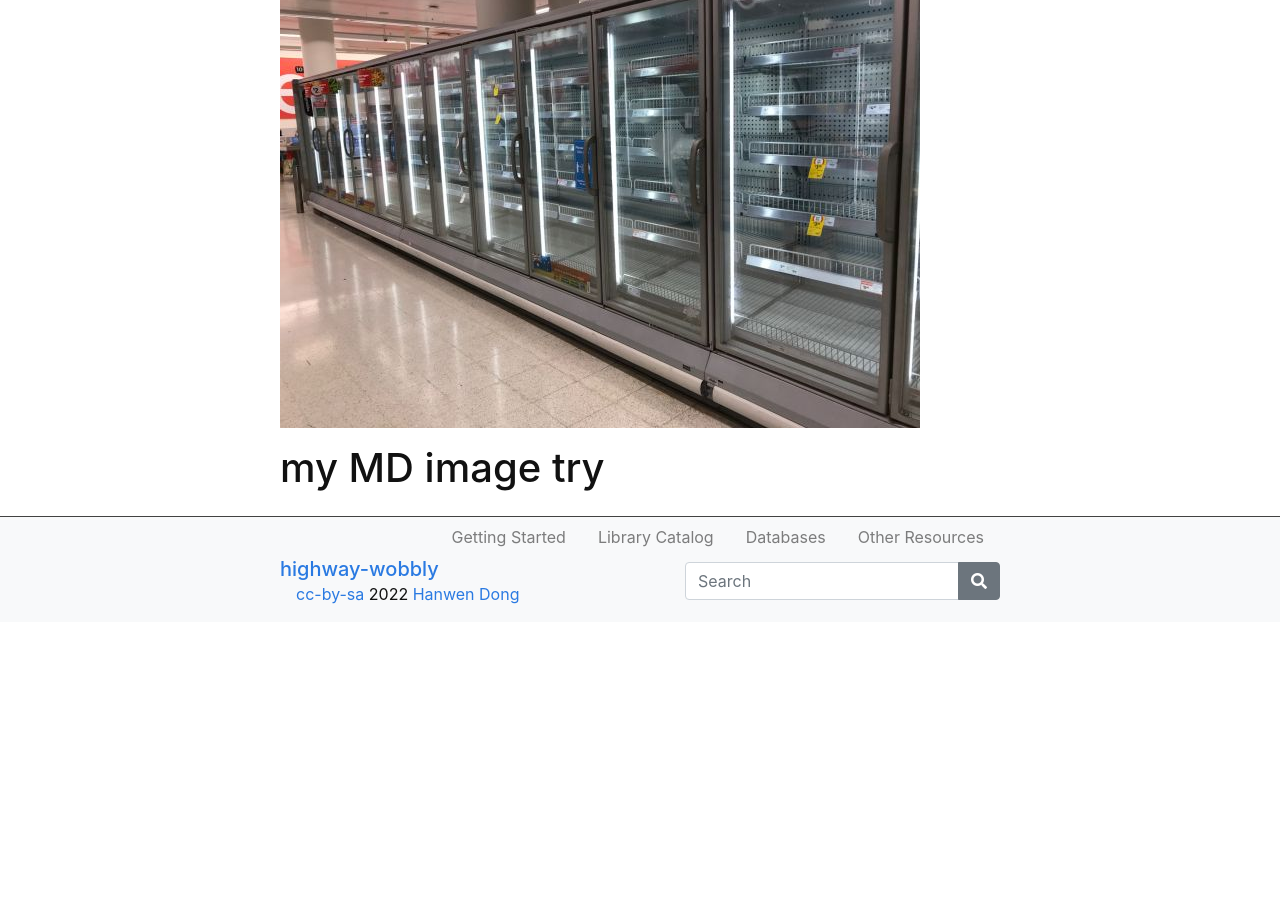
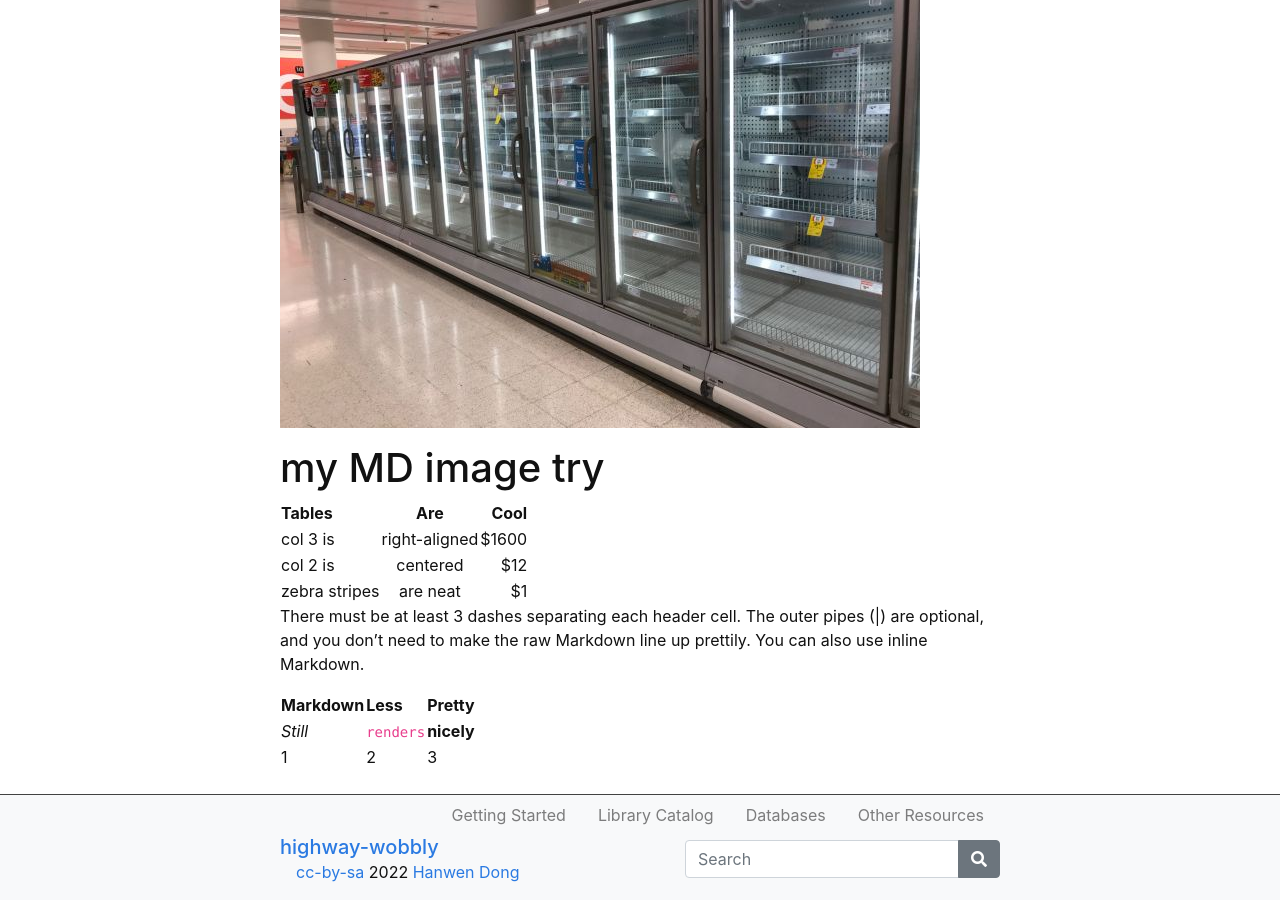
Before and after one commit to DickTurpshead/highway-wobbly, a Jekyll site: the page built from index.md, in a window 1280 px wide and 900 px high, scrolled down 994 px. Built offline with Jekyll 4.4.1, drawn with Linux system fonts in a browser that asks for light colours; before the commit the page ends 1616 px from its top, so only the background shows below that.

Commit message:
Update index.md

```diff
--- a/index.md
+++ b/index.md
@@ -20,6 +20,26 @@ layout: default
 # not working image
 
 
+
 ![my-image](https://dickturpshead.github.io/highway-wobbly/images/empty-freezer-sm.jpg)
 
 # my MD image try
+
+
+
+
+
+| Tables        | Are           | Cool  |
+| ------------- |:-------------:| -----:|
+| col 3 is      | right-aligned | $1600 |
+| col 2 is      | centered      |   $12 |
+| zebra stripes | are neat      |    $1 |
+
+There must be at least 3 dashes separating each header cell.
+The outer pipes (|) are optional, and you don't need to make the
+raw Markdown line up prettily. You can also use inline Markdown.
+
+Markdown | Less | Pretty
+--- | --- | ---
+*Still* | `renders` | **nicely**
+1 | 2 | 3
```
